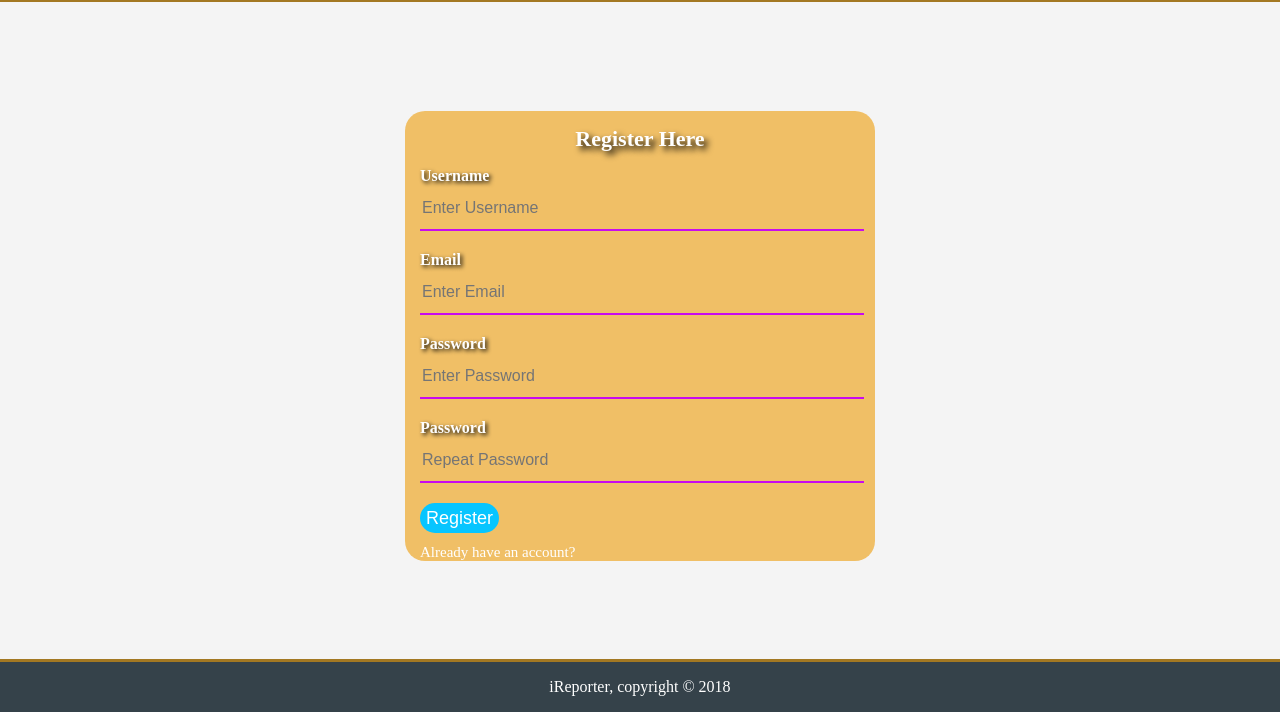
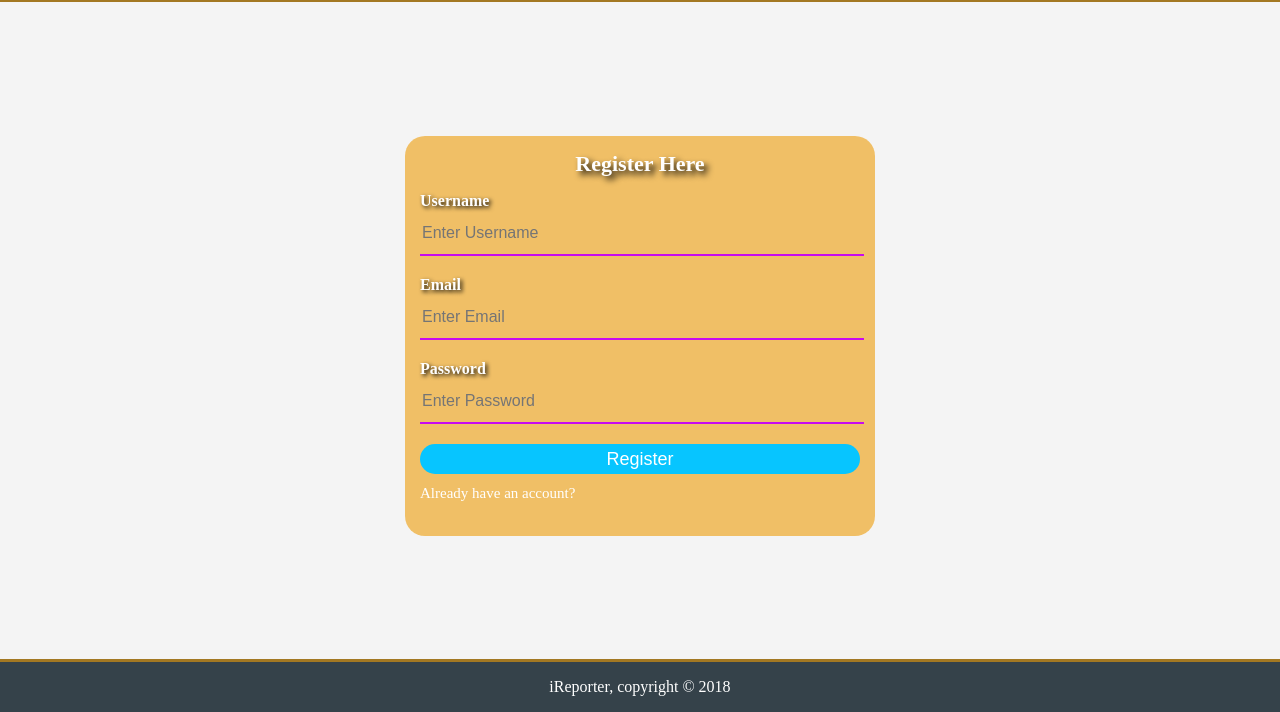
Before and after one commit to gkarumba/iReporter, a plain HTML site: page UI/registration.html in a window 1280 px wide. Shown: the part 88-800 px from the top of the page. Drawn offline with Linux system fonts and the light colour scheme.

Commit message:
Adjusting the register button

```diff
--- a/UI/css/style.css
+++ b/UI/css/style.css
@@ -172,7 +172,7 @@ header a:hover {
 /*registerform*/
 .registerbox {
     width:  470px;
-    height: 450px;
+    height: 400px;
     background: #ee9d0798;
     color: #fff;
     top: 53%;
@@ -216,6 +216,7 @@ header a:hover {
 }
 
 .registerbox button{
+    width: 100%;
     border: none;
     outline: none;
     height: 30px;
--- a/UI/registration.html
+++ b/UI/registration.html
@@ -34,8 +34,6 @@
                     <input type="email" name="" placeholder="Enter Email">
                     <p> Password</p>
                     <input type="password" name="" placeholder="Enter Password">
-                    <p> Password</p>
-                    <input type="password" name="" placeholder="Repeat Password">
                     <a href="profile.html"><button type="button">Register</button></a><br>
                     <a href="login.html">Already have an account?</a><br>
                 </form>
```
